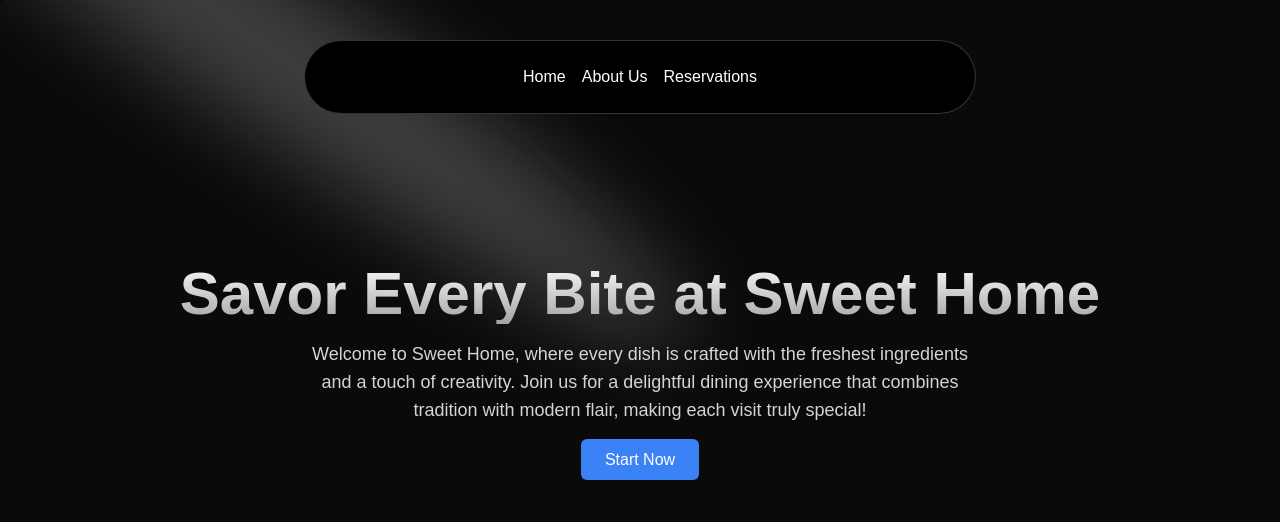
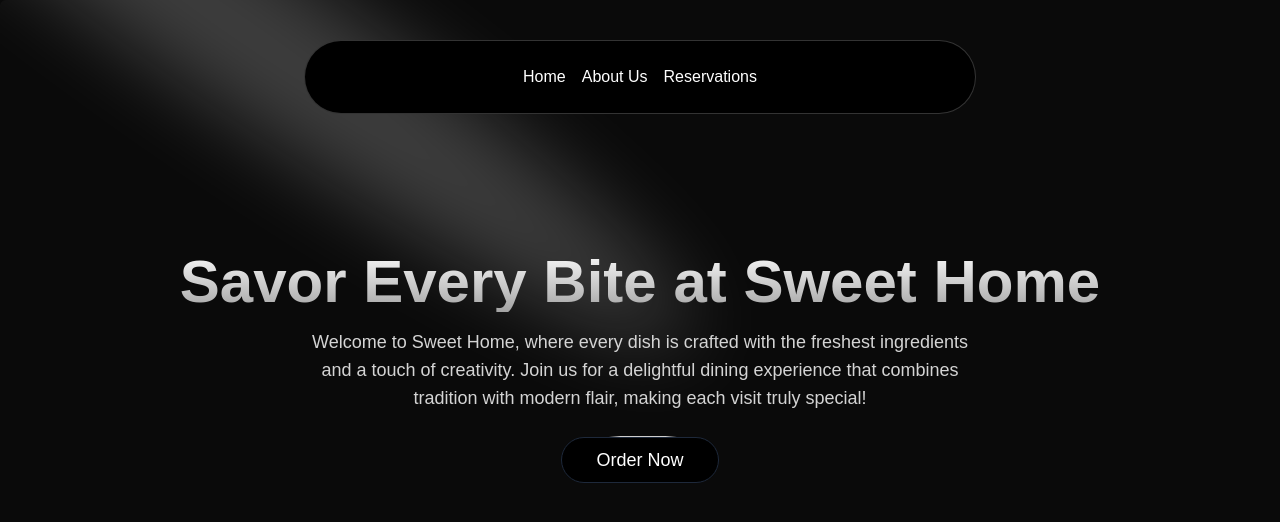
Before and after one commit to ashwini286/sweet-home, a Next.js app: page / in a window 1280 px wide. Shown: the top 522 px of the page. Built offline with nearby package versions, Linux system fonts and the light colour scheme.

Commit message:
button animation is done

```diff
--- a/src/components/HeroSection.tsx
+++ b/src/components/HeroSection.tsx
@@ -29,9 +29,10 @@
 // }
 
 // export default HeroSection
-import React from 'react';
-import Link from 'next/link';
-import { Spotlight } from '@/components/ui/Spotlight';
+import React from "react";
+import Link from "next/link";
+import { Spotlight } from "@/components/ui/Spotlight";
+import { Button } from "@/components/ui/moving-border";
 
 function HeroSection() {
   return (
@@ -49,17 +50,21 @@
         </h1>
 
         <p className="mt-4 text-sm md:text-lg text-neutral-300 max-w-2xl mx-auto">
-          Welcome to Sweet Home, where every dish is crafted with the freshest ingredients
-          and a touch of creativity. Join us for a delightful dining experience that
-          combines tradition with modern flair, making each visit truly special!
+          Welcome to Sweet Home, where every dish is crafted with the freshest
+          ingredients and a touch of creativity. Join us for a delightful dining
+          experience that combines tradition with modern flair, making each
+          visit truly special!
         </p>
 
         {/* Call-to-Action Button */}
         <div className="mt-6">
-          <Link
-            href="/"
-            className="px-6 py-3 text-white bg-blue-500 hover:bg-blue-600 rounded-md transition">
-            Start Now
+          <Link href="/">
+            <Button
+              borderRadius="1.75rem"
+              className="bg-white dark:bg-black text-black dark:text-white border-neutral-200 dark:border-slate-800 text-lg"
+            >
+              Order Now
+            </Button>
           </Link>
         </div>
       </div>
--- /dev/null
+++ b/src/components/ui/moving-border.tsx
@@ -0,0 +1,139 @@
+"use client";
+import React from "react";
+import {
+  motion,
+  useAnimationFrame,
+  useMotionTemplate,
+  useMotionValue,
+  useTransform,
+} from "framer-motion";
+import { useRef } from "react";
+import { cn } from "@/lib/utils";
+
+export function Button({
+  borderRadius = "1.75rem",
+  children,
+  as: Component = "button",
+  containerClassName,
+  borderClassName,
+  duration,
+  className,
+  ...otherProps
+}: {
+  borderRadius?: string;
+  children: React.ReactNode;
+  as?: any;
+  containerClassName?: string;
+  borderClassName?: string;
+  duration?: number;
+  className?: string;
+  [key: string]: any;
+}) {
+  return (
+    <Component
+      className={cn(
+        "bg-transparent relative text-xl  h-12 w-40 p-[1px] overflow-hidden  ",
+        containerClassName
+      )}
+      style={{
+        borderRadius: borderRadius,
+      }}
+      {...otherProps}
+    >
+      <div
+        className="absolute inset-0"
+        style={{ borderRadius: `calc(${borderRadius} * 0.96)` }}
+      >
+        <MovingBorder duration={duration} rx="30%" ry="30%">
+          <div
+            className={cn(
+              "h-20 w-20 opacity-[0.8] bg-[radial-gradient(var(--white)_40%,transparent_60%)]",
+              borderClassName
+            )}
+          />
+        </MovingBorder>
+      </div>
+
+      <div
+        className={cn(
+          "relative bg-slate-900/[0.8] border border-slate-800 backdrop-blur-xl text-white flex items-center justify-center w-full h-full text-sm antialiased",
+          className
+        )}
+        style={{
+          borderRadius: `calc(${borderRadius} * 0.96)`,
+        }}
+      >
+        {children}
+      </div>
+    </Component>
+  );
+}
+
+export const MovingBorder = ({
+  children,
+  duration = 5000,
+  rx,
+  ry,
+  ...otherProps
+}: {
+  children: React.ReactNode;
+  duration?: number;
+  rx?: string;
+  ry?: string;
+  [key: string]: any;
+}) => {
+  const pathRef = useRef<any>();
+  const progress = useMotionValue<number>(0);
+
+  useAnimationFrame((time) => {
+    const length = pathRef.current?.getTotalLength();
+    if (length) {
+      const pxPerMillisecond = length / duration;
+      progress.set((time * pxPerMillisecond) % length);
+    }
+  });
+
+  const x = useTransform(
+    progress,
+    (val) => pathRef.current?.getPointAtLength(val).x
+  );
+  const y = useTransform(
+    progress,
+    (val) => pathRef.current?.getPointAtLength(val).y
+  );
+
+  const transform = useMotionTemplate`translateX(${x}px) translateY(${y}px) translateX(-50%) translateY(-50%)`;
+
+  return (
+    <>
+      <svg
+        xmlns="http://www.w3.org/2000/svg"
+        preserveAspectRatio="none"
+        className="absolute h-full w-full"
+        width="100%"
+        height="100%"
+        {...otherProps}
+      >
+        <rect
+          fill="none"
+          width="100%"
+          height="100%"
+          rx={rx}
+          ry={ry}
+          ref={pathRef}
+        />
+      </svg>
+      <motion.div
+        style={{
+          position: "absolute",
+          top: 0,
+          left: 0,
+          display: "inline-block",
+          transform,
+        }}
+      >
+        {children}
+      </motion.div>
+    </>
+  );
+};
--- a/tailwind.config.ts
+++ b/tailwind.config.ts
@@ -1,5 +1,18 @@
 import type { Config } from "tailwindcss";
+const colors = require("tailwindcss/colors");
+const {
+  default: flattenColorPalette,
+} = require("tailwindcss/lib/util/flattenColorPalette");
+function addVariablesForColors({ addBase, theme }: any) {
+  let allColors = flattenColorPalette(theme("colors"));
+  let newVars = Object.fromEntries(
+    Object.entries(allColors).map(([key, val]) => [`--${key}`, val])
+  );
 
+  addBase({
+    ":root": newVars,
+  });
+}
 const config: Config = {
   content: [
     "./src/pages/**/*.{js,ts,jsx,tsx,mdx}",
@@ -31,6 +44,6 @@
 
     },
   },
-  plugins: [],
+  plugins: [addVariablesForColors,],
 };
 export default config;
```
